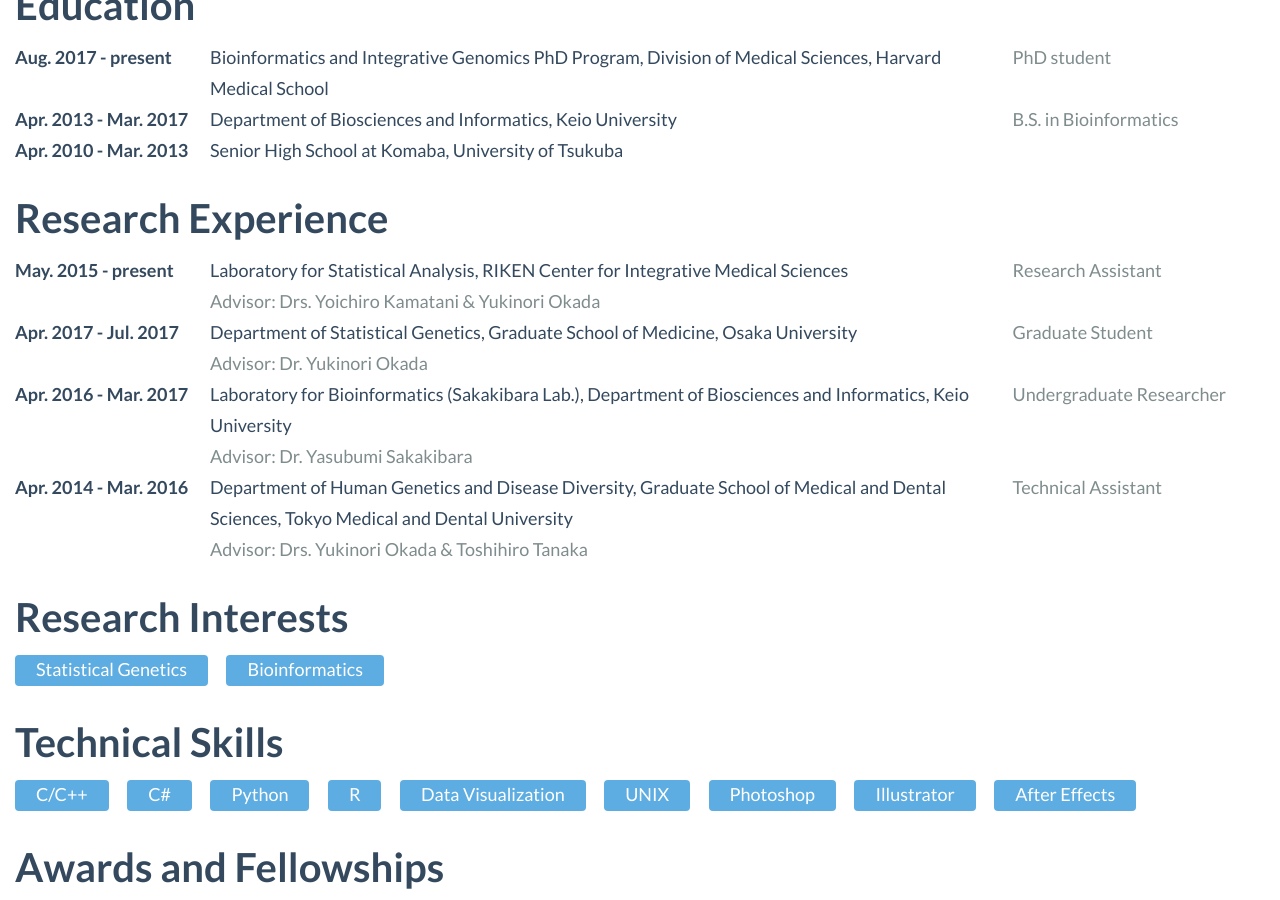
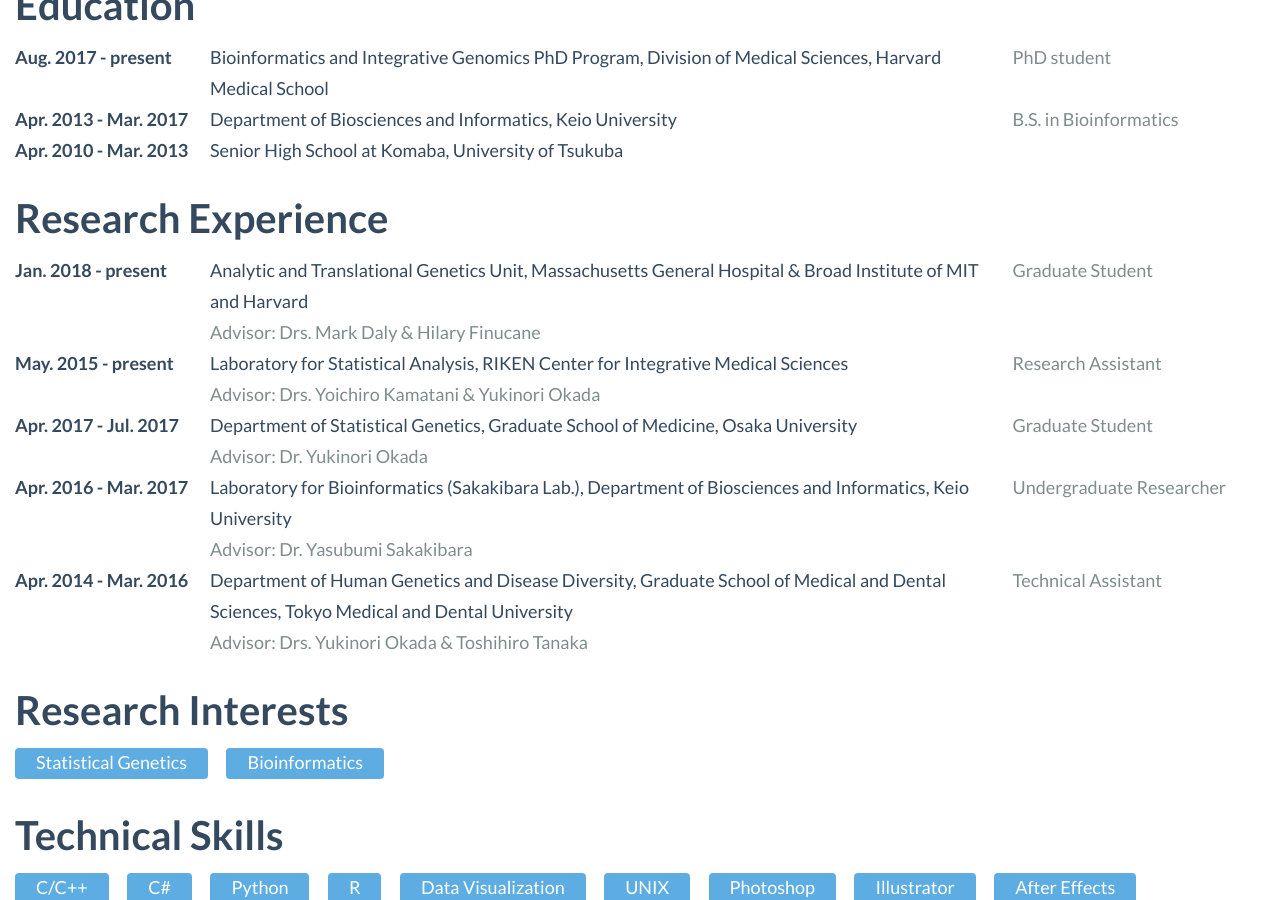
Before and after one commit to xtmgah/mkanai.github.io, a Jekyll site: the page built from index.html, in a window 1280 px wide and 900 px high, scrolled down 468 px. Built offline with Jekyll 4.4.1, drawn with Linux system fonts in a browser that asks for light colours; Markdown is read by kramdown in place of the engine named in the settings.

Commit message:
add ATGU affiliations

```diff
--- a/_data/research.yml
+++ b/_data/research.yml
@@ -1,4 +1,8 @@
 en:
+  - name: Analytic and Translational Genetics Unit, Massachusetts General Hospital & Broad Institute of MIT and Harvard
+    position: Graduate Student
+    period: Jan. 2018 - present
+    advisor: Drs. Mark Daly & Hilary Finucane
   - name: Laboratory for Statistical Analysis, RIKEN Center for Integrative Medical Sciences
     position: Research Assistant
     period: May. 2015 - present
@@ -16,6 +20,10 @@
     period: Apr. 2014 - Mar. 2016
     advisor: Drs. Yukinori Okada & Toshihiro Tanaka
 ja:
+  - name: Analytic and Translational Genetics Unit, Massachusetts General Hospital & Broad Institute of MIT and Harvard
+    position: 大学院生 (PhD)
+    period: 2018/01 - 現在
+    advisor: Drs. Mark Daly & Hilary Finucane
   - name: 理化学研究所 統合生命医科学研究センター 統計解析研究チーム
     position: 研修生
     period: 2015/05 - 現在
```
Also changed, not shown: 2 other files.
